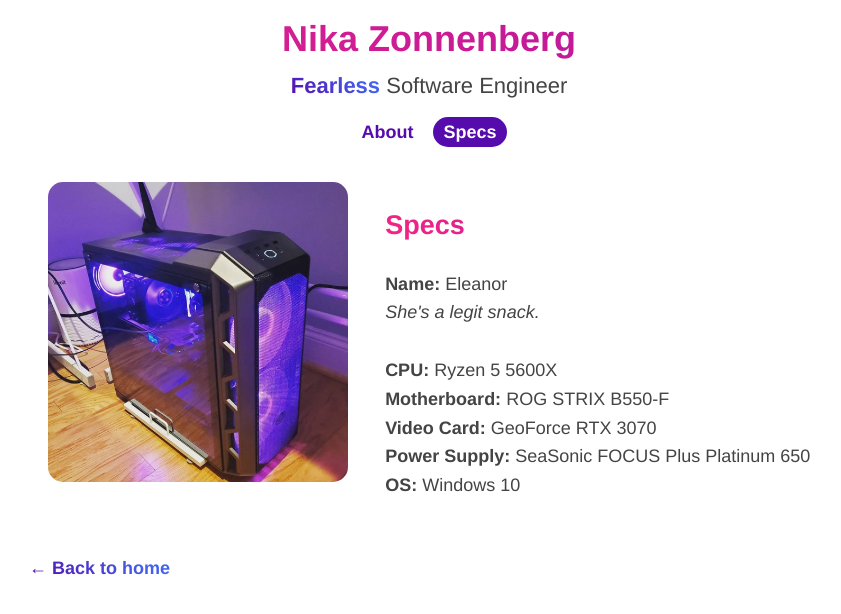
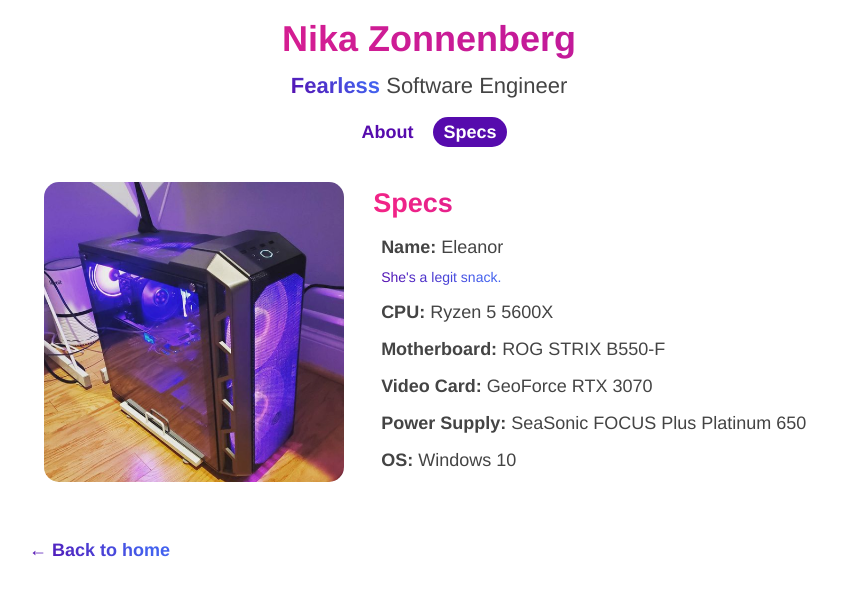
Before and after one commit to Sun-Mountain/sun-mountain.github.io, a Next.js app: page /specs in a window 1280 px wide. Shown: the top 614 px of the page, without its empty margins (211-1052 px from the left). Built offline with nearby package versions, Linux system fonts and the light colour scheme.

Commit message:
She's a snack

```diff
--- a/pages/index.js
+++ b/pages/index.js
@@ -12,7 +12,6 @@ export default function Home() {
       </Head>
       <section className={about.about_container}>
         <div className={about.bio}>
-          <h1>About Me</h1>
           <h2>I am a software engineer that is passionate about accessibility, equity, and visibility in tech.</h2>
           <p>
             I am currently working as a software engineer <Link href="https://fearless.tech/"><a target="_blank">@Fearless</a></Link> in Baltimore, Maryland.
--- a/pages/specs.js
+++ b/pages/specs.js
@@ -18,13 +18,25 @@ export default function Specs() {
         </div>
         <div>
           <h1>Specs</h1>
-          <b>Name:</b> Eleanor<br />
-          <em>She's a legit snack.</em><br /><br />
-          <b>CPU:</b> Ryzen 5 5600X<br />
-          <b>Motherboard:</b> ROG STRIX B550-F<br />
-          <b>Video Card:</b> GeoForce RTX 3070<br />
-          <b>Power Supply:</b> 	SeaSonic FOCUS Plus Platinum 650<br />
-          <b>OS:</b> Windows 10
+          <p>
+            <b>Name:</b> Eleanor<br />
+            <Link href="https://www.youtube.com/watch?v=kBIWV9kwdH4"><a target="_blank">She's a legit snack.</a></Link>
+          </p>
+          <p>
+            <b>CPU:</b> Ryzen 5 5600X
+          </p>
+          <p>
+            <b>Motherboard:</b> ROG STRIX B550-F
+          </p>
+          <p>
+            <b>Video Card:</b> GeoForce RTX 3070
+          </p>
+          <p>
+            <b>Power Supply:</b> 	SeaSonic FOCUS Plus Platinum 650
+          </p>
+          <p>
+            <b>OS:</b> Windows 10
+          </p>
         </div>
       </section>
     </Layout>
--- a/styles/specs.module.scss
+++ b/styles/specs.module.scss
@@ -5,8 +5,18 @@
   flex-direction: row;
   justify-content: space-around;
 
+  a {
+    font-size: 14px;
+    font-weight: 400;
+    margin: 0;
+  }
+
   div {
     margin: 0 10px;
+  }
+
+  h1 {
+    margin: 0;
   }
 
   img {
@@ -16,6 +26,10 @@
     width: 300px;
   }
 
+  p {
+    margin: 8px;
+  }
+
   @media (max-width: $min) {
     flex-direction: column;
     margin: 0 25px;
```
